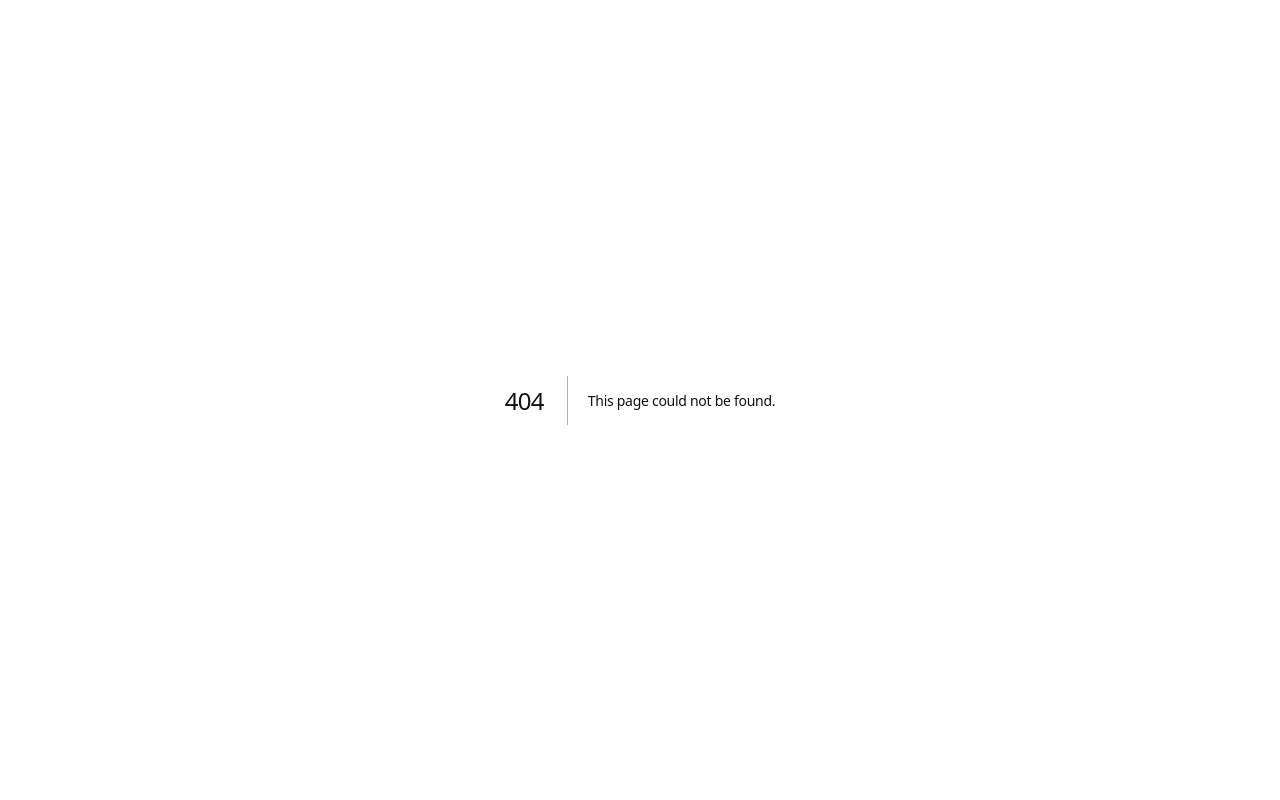
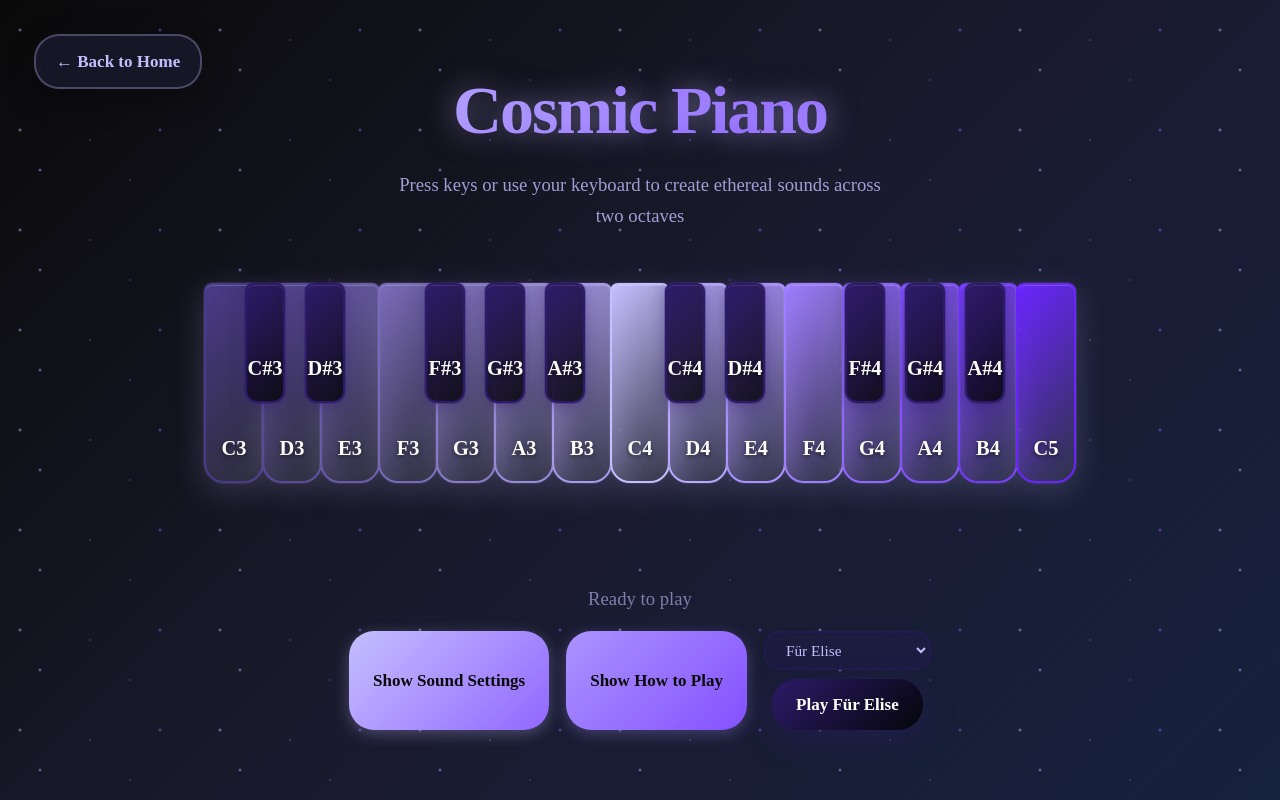
Before and after one commit to flores8/prototyping-with-cursor, a Next.js app: page /prototypes/cosmic-piano in a window 1280 px wide. Before the commit this address had no page. Built offline with nearby package versions, Linux system fonts and the light colour scheme.

Commit message:
rename prototype from synethesizer to piano

```diff
--- a/app/page.tsx
+++ b/app/page.tsx
@@ -15,9 +15,9 @@ export default function Home() {
       path: '/prototypes/confetti-button'
     },
     {
-      title: 'Cosmic Synthesizer',
+      title: 'Cosmic Piano',
       description: 'An otherworldly digital piano with floating keys and particle effects',
-      path: '/prototypes/cosmic-synthesizer'
+      path: '/prototypes/cosmic-piano'
     },
     // Add your new prototypes here like this:
     // {
--- a/app/prototypes/cosmic-synthesizer/page.tsx
+++ b/app/prototypes/cosmic-piano/page.tsx
@@ -797,11 +797,11 @@ export default function CosmicSynthesizer() {
       </a>
 
       <div className={styles.header}>
-        <h1>Cosmic Synthesizer</h1>
+        <h1>Cosmic Piano</h1>
         <p>Press keys or use your keyboard to create ethereal sounds across two octaves</p>
       </div>
 
-      <div className={styles.synthesizer}>
+      <div className={styles.piano}>
         <div className={styles.waveformContainer}>
           <canvas
             ref={waveformCanvasRef}
--- a/app/prototypes/cosmic-synthesizer/styles.module.css
+++ b/app/prototypes/cosmic-piano/styles.module.css
@@ -132,7 +132,7 @@
   margin: 0 auto;
 }
 
-.synthesizer {
+.piano {
   position: relative;
   z-index: 10;
   margin-bottom: 3rem;
```
Also changed, not shown: app/prototypes/cosmic-piano/README.md (renamed from app/prototypes/cosmic-synthesizer/README.md).
